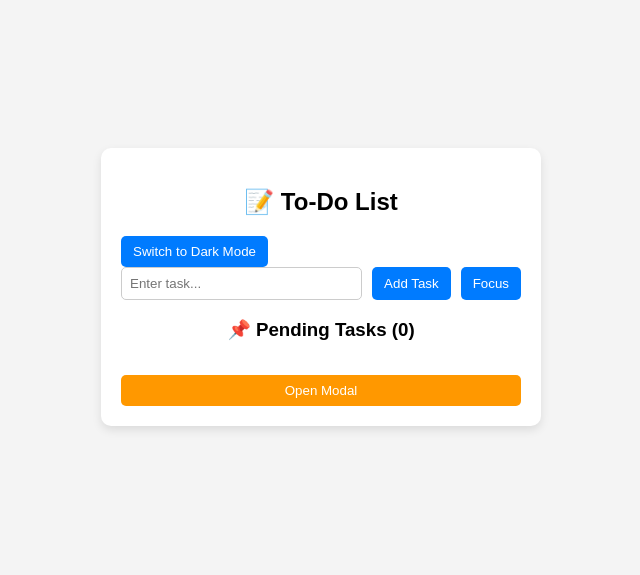
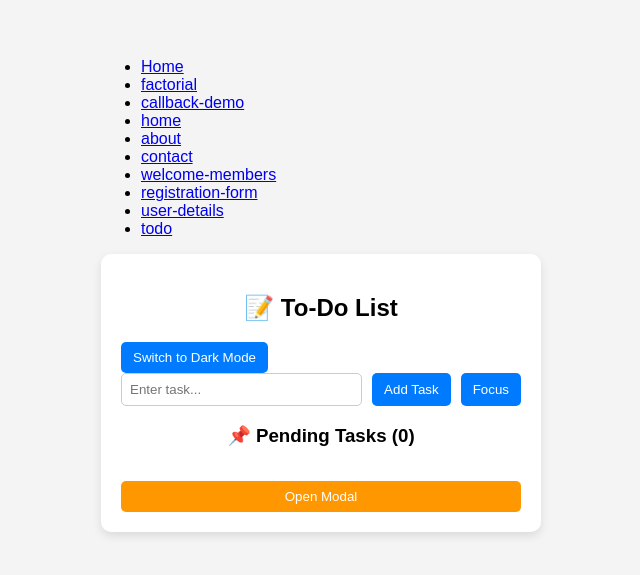
Before and after one commit to badalharit/react_learning, a React (Create React App) app: page /todo in a window 1280 px wide. Shown: the part 113-688 px from the top of the page, without its empty margins (319-959 px from the left). Built offline with nearby package versions, Linux system fonts and the light colour scheme.

Commit message:
Enabled `routing` feature in the app

```diff
--- a/src/index.js
+++ b/src/index.js
@@ -1,91 +1,33 @@
 import React from 'react';
 import ReactDOM from 'react-dom/client';
 import reportWebVitals from './reportWebVitals';
-import { createBrowserRouter, RouterProvider, Link} from 'react-router-dom';
-import CallbackDemo from './screens/UseCallbackHook';
-import FactorialCalculator from './screens/FactorialCalculator';
-import LandingPage from './LandingPage';
-import Home from './screens/Home';
-import About from './screens/About';
-import Contact from './screens/Contact';
-import WelcomeMembers from './screens/WelcomeMembers';
-import RegistrationForm from './screens/RegistrationForm';
-import UserDetails from './screens/UserDetails';
-import App from './screens/CompleteReactHooks';
-
-const router = createBrowserRouter([
-  {
-    path: "/",
-    element: <LandingPage/>
-  },
-  {
-    path: "/factorial",
-    element: <FactorialCalculator/>
-  },
-  {
-    path: "/CallbackDemo",
-    element: <CallbackDemo/>
-  },
-  {
-    path: "/Home",
-    element: <Home/>
-  },
-  {
-    path: "/About",
-    element: <About/>
-  },
-  {
-    path: "/Contact",
-    element: <Contact/>
-  },
-  {
-    path: "/WelcomeMembers",
-    element: <WelcomeMembers/>
-  },
-  {
-    path: "/RegistrationForm",
-    element: <RegistrationForm/>
-  },
-  {
-    path: "/UserDetails",
-    element: <UserDetails/>
-  },
-  {
-    path: "/ToDo",
-    element: <App/>
-  },
-]);
-
-const NavigationBar = () => {
-  console.log("NavigationBar is rendering!");
-  return (
-    <div style={{
-      display: "flex",  // Make it a horizontal navbar
-      justifyContent: "center", // Center items
-      gap: "10px", // Add spacing between buttons
-      padding: "10px", // Add padding
-      backgroundColor: "#f0f0f0" // Light background color
-    }}>
-      <Link to="/"><button>Landing Page</button></Link>
-      <Link to="/factorial"><button>Factorial Calculator</button></Link>
-      <Link to="/CallbackDemo"><button>Callback Demo</button></Link>
-      <Link to="/Home"><button>Home</button></Link>
-      <Link to="/About"><button>About</button></Link>
-      <Link to="/Contact"><button>Contact</button></Link>
-      <Link to="/WelcomeMembers"><button>Welcome Members</button></Link>
-      <Link to="/RegistrationForm"><button>Registration Form</button></Link>
-      <Link to="/UserDetails"><button>User Details</button></Link>
-      <Link to="/ToDo"><button>To-Do App</button></Link>
-    </div>
-  );
-};
+import {BrowserRouter as Router, Link, Routes, Route} from 'react-router-dom';
+import routes from './routes';
 
 const root = ReactDOM.createRoot(document.getElementById('root'));
 root.render(
   <React.StrictMode>
-    <RouterProvider router={router}>
-      <NavigationBar />
-    </RouterProvider>
+    <Router>
+      <div>
+        <nav>
+          <ul>
+            {routes.map((route, index) => (
+              <li key={index}>
+                <Link to={route.path}>
+                  {route.path === '/' ? 'Home' : route.path.slice(1)}
+                </Link>
+              </li>
+            ))}
+          </ul>
+        </nav>
+
+        <Routes>
+          {routes.map((route, index) => (
+            <Route key={index} path={route.path} element={route.element} />
+          ))}
+        </Routes>
+      </div>
+    </Router>
   </React.StrictMode>
 );
 
--- /dev/null
+++ b/src/routes.js
@@ -0,0 +1,55 @@
+import CallbackDemo from './screens/UseCallbackHook';
+import FactorialCalculator from './screens/FactorialCalculator';
+import LandingPage from './LandingPage';
+import Home from './screens/Home';
+import About from './screens/About';
+import Contact from './screens/Contact';
+import WelcomeMembers from './screens/WelcomeMembers';
+import RegistrationForm from './screens/RegistrationForm';
+import UserDetails from './screens/UserDetails';
+import ToDoApp from './screens/CompleteReactHooks';
+
+const routes = [
+  {
+    path: '/',
+    element: <LandingPage />,
+  },
+  {
+    path: '/factorial',
+    element: <FactorialCalculator />,
+  },
+  {
+    path: '/callback-demo',
+    element: <CallbackDemo />,
+  },
+  {
+    path: '/home',
+    element: <Home />,
+  },
+  {
+    path: '/about',
+    element: <About />,
+  },
+  {
+    path: '/contact',
+    element: <Contact />,
+  },
+  {
+    path: '/welcome-members',
+    element: <WelcomeMembers />,
+  },
+  {
+    path: '/registration-form',
+    element: <RegistrationForm />,
+  },
+  {
+    path: '/user-details',
+    element: <UserDetails />,
+  },
+  {
+    path: '/todo',
+    element: <ToDoApp />,
+  },
+];
+
+export default routes;
--- a/src/screens/CompleteReactHooks.jsx
+++ b/src/screens/CompleteReactHooks.jsx
@@ -113,7 +113,7 @@ const Modal = forwardRef(({ message }, ref) => {
 /**
  * Main To-Do Application Component
  */
-function TodoApp() {
+function TodoApplication() {
   // Use useState hook to store the task input field's value
   const [taskText, setTaskText] = useState("");
 
@@ -203,10 +203,10 @@ function TodoApp() {
 }
 
 // Wrap App with Theme Provider
-export default function App() {
+export default function ToDoApp() {
   return (
     <ThemeProvider>
-      <TodoApp />
+      <TodoApplication />
     </ThemeProvider>
   );
 }
```
